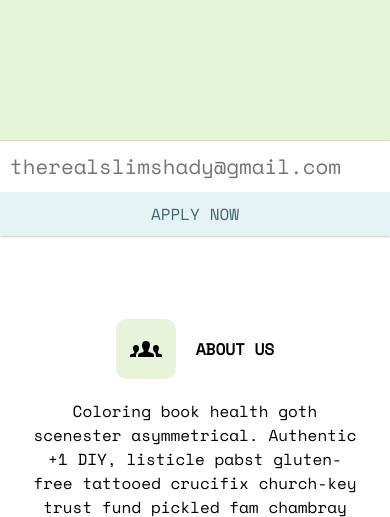
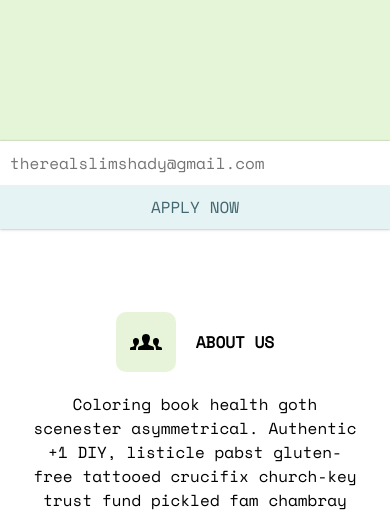
Before and after one commit to mentodev/mentodev.github.io, a website built with Parcel: page src/index.html in a window 390 px wide. Both pictures are taken after a click on the button "APPLY NOW". Shown: the part 308-825 px from the top of the page. Built offline with nearby package versions, Linux system fonts and the light colour scheme.

Commit message:
more styling changes

```diff
--- a/src/index.css
+++ b/src/index.css
@@ -101,6 +101,11 @@ body {
   outline: none;
   font-size: 1.3rem;
 }
+@media only screen and (max-width: 600px) {
+  #email-input {
+  font-size: 1rem;
+  }
+}
 
 .signup-button {
   border: none;
--- a/src/index.js
+++ b/src/index.js
@@ -14,9 +14,13 @@ signupButton.onclick = e => {
   const valid = isValidEmail(input);
 
   if (!valid) {
+    const errorMessage =
+      input.length === 0
+        ? "Is it just me or is it empty?"
+        : "Email looks invalid";
     signupButton.style.backgroundColor = "rgb(255, 123, 123)";
     signupButton.style.color = "#333";
-    signupButton.innerText = "Email looks invalid";
+    signupButton.innerText = errorMessage;
     setTimeout(() => {
       signupButton.style.backgroundColor = "#e6f3f4";
       signupButton.style.color = "#436770";
```
